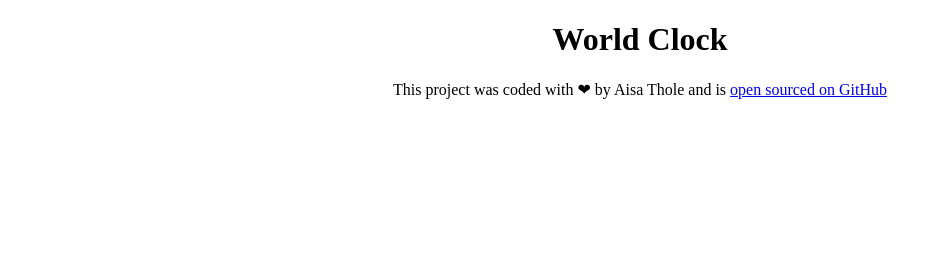
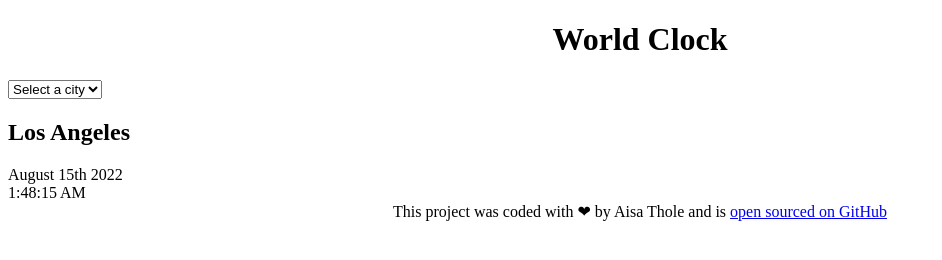
Before and after one commit to Lizzy04/world-clock, a plain HTML site: page index.html in a window 1280 px wide. Shown: the whole page, without its empty margins (0-942 px from the left). Drawn offline with Linux system fonts and the light colour scheme.

Commit message:
Added basic HTML

```diff
--- a/index.html
+++ b/index.html
@@ -7,7 +7,20 @@
     <title>World Clock - Aisa Thole</title>
   </head>
   <body>
-    <h1>World Clock</h1>
+    <d class="container">
+      <h1>World Clock</h1>
+      <select>
+        <option value="">Select a city</option>
+        <option value="">London</option>
+        <option value="">New York</option>
+        <option value="">Auckland</option>
+      </select>
+    </d>
+    <div class="city">
+      <h2>Los Angeles</h2>
+    </div>
+    <div class="date">August 15th 2022</div>
+    <div class="time">1:48:15 AM</div>
 
     <footer>
       This project was coded with ❤ by Aisa Thole and is
```
